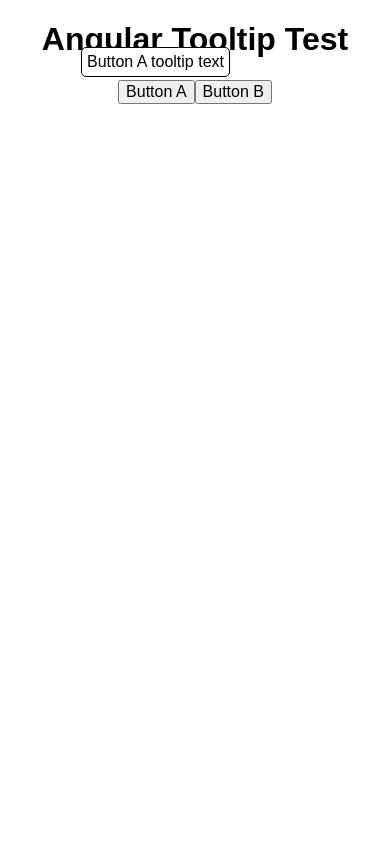
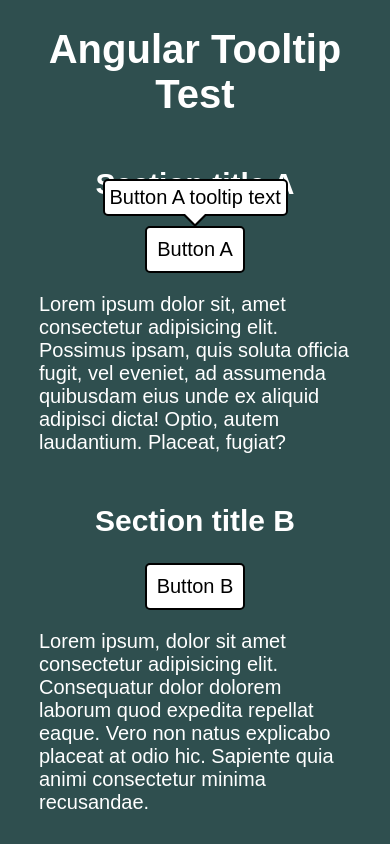
Before and after one commit to laurheth/angular-tooltip-test, an Angular app: page / in a window 390 px wide. Both pictures are taken after a click on the button "Button A". Shown: the top 844 px of the page. Built offline with nearby package versions, Linux system fonts and the light colour scheme.

Commit message:
Finishing touches, and some responsiveness.

```diff
--- a/src/app/app.component.html
+++ b/src/app/app.component.html
@@ -1,9 +1,41 @@
+<header>
+  <div class="wrapper">
     <h1>Angular Tooltip Test</h1>
+  </div>
+</header>
 
+<section>
+  <div class="wrapper">
+    <h2>Section title A</h2>
+    <!-- tooltip is added by a directive -->
     <button [appTooltip]="'Button A tooltip text'">
       Button A
     </button>
+    <p>
+      Lorem ipsum dolor sit, amet consectetur adipisicing elit. Possimus ipsam, quis soluta officia fugit, vel eveniet, ad assumenda quibusdam eius unde ex aliquid adipisci dicta! Optio, autem laudantium. Placeat, fugiat?
+    </p>
+  </div>
+</section>
 
+<section>
+  <div class="wrapper">
+    <h2>Section title B</h2>
+    <!-- tooltip is added by a directive -->
     <button [appTooltip]="'Button B tooltip text'">
       Button B
     </button>
+    <p>Lorem ipsum, dolor sit amet consectetur adipisicing elit. Consequatur dolor dolorem laborum quod expedita repellat eaque. Vero non natus explicabo placeat at odio hic. Sapiente quia animi consectetur minima recusandae.</p>
+  </div>
+</section>
+
+<!-- This section is just here as an excuse to scroll up and down a bit -->
+<section>
+  <div class="wrapper">
+    <h2>A large section of text so you can scroll a bit</h2>
+    <p>Lorem, ipsum dolor sit amet consectetur adipisicing elit. Alias dolorem quibusdam quod cumque nesciunt error culpa consequatur, saepe iusto ipsam perferendis corporis minima voluptatum vitae quam animi natus veniam. Et.</p>
+    <p>Nesciunt aspernatur modi sapiente hic totam tempora dolor accusamus quasi culpa dolores optio mollitia, quibusdam eum magni eveniet esse architecto sequi fugit explicabo, quo adipisci, velit impedit nisi consequatur. Excepturi.</p>
+    <p>Quia, minima. Libero, debitis pariatur illum, molestias totam reprehenderit veritatis hic, nesciunt optio alias modi impedit cumque. Consequatur quis natus enim ipsam in, tenetur ullam maxime minima atque odit labore?</p>
+    <p>Fugiat fugit autem culpa, corrupti iusto quam consectetur adipisci earum aliquid omnis atque cum sapiente debitis commodi, accusantium cumque illum dolorum sequi. Deserunt, accusamus? Ex amet magnam suscipit porro saepe?</p>
+    <p>Nobis officia eaque quos odit similique voluptate ipsum nostrum mollitia itaque pariatur aliquam, nulla veritatis natus excepturi, necessitatibus, aliquid explicabo architecto provident totam obcaecati animi perferendis soluta! Vero, in praesentium.</p>
+  </div>
+</section>
--- a/src/app/app.component.scss
+++ b/src/app/app.component.scss
@@ -0,0 +1,11 @@
+// wrapper
+.wrapper {
+    width: 80%;
+    max-width: 1000px;
+    margin: 0 auto;
+}
+
+// space sections out a bit
+section {
+    margin: 50px 0;
+}
--- a/src/app/tooltip.directive.ts
+++ b/src/app/tooltip.directive.ts
@@ -1,4 +1,4 @@
-import { Directive, ViewContainerRef, ComponentFactoryResolver, Input, ComponentRef, HostBinding, HostListener, ElementRef } from '@angular/core';
+import { Directive, ViewContainerRef, ComponentFactoryResolver, Input, ComponentRef, HostBinding, HostListener, ElementRef, OnDestroy } from '@angular/core';
 import { TooltipComponent } from './tooltip/tooltip.component';
 import { TooltipManagerService } from './tooltip-manager.service';
 import { v4 as uuidv4 } from 'uuid';
@@ -6,10 +6,12 @@ import { v4 as uuidv4 } from 'uuid';
 @Directive({
   selector: '[appTooltip]'
 })
-export class TooltipDirective {
+export class TooltipDirective implements OnDestroy {
 
+  // Reference to the actual tooltip
   componentRef: ComponentRef<TooltipComponent>;
 
+  // ID for aria-describedby
   tooltipId: string;
 
   constructor(
@@ -18,29 +20,36 @@ export class TooltipDirective {
     private componentFactoryResolver: ComponentFactoryResolver,
     private elementRef: ElementRef
     ) {
+      // Generate the tooltip and attached it
       const componentFactory = this.componentFactoryResolver.resolveComponentFactory(TooltipComponent);
       this.componentRef = this.viewContainerRef.createComponent(componentFactory);
 
       this.tooltipManagerService.addTooltipRef(this.componentRef);
 
+      // Get a unique ID, to connect the two elements via aria-describedby
       this.tooltipId = uuidv4();
 
+      // Pass some information to the tooltip
       this.componentRef.instance.tooltipId = this.tooltipId;
       this.describedBy = this.tooltipId;
-      this.componentRef.instance.positionRef = this.elementRef;
+      this.componentRef.instance.targetRef = this.elementRef;
     }
 
+    // Tooltip text as input
     @Input() set appTooltip(tooltipText: string) {
       this.componentRef.instance.tooltipText = tooltipText;
     }
 
+    // Hostbinding for attributes
     @HostBinding('attr.aria-describedby') describedBy: string;
     @HostBinding('attr.hasTooltip') hasTooltip = true;
 
+    // Open tooltip on click
     @HostListener('click') onClick() {
       this.tooltipManagerService.openTooltip(this.componentRef);
     }
 
+    // Ensure the tooltip is removed from the service, and destroyed, if this element is destroyed.
     ngOnDestroy() {
       this.tooltipManagerService.removeTooltipRef(this.componentRef);
       this.componentRef.destroy();
--- a/src/app/tooltip/tooltip.component.html
+++ b/src/app/tooltip/tooltip.component.html
@@ -3,6 +3,7 @@
     id={{tooltipId}}
     [ngStyle]=positionStyle
     hasTooltip
+    [ngClass]="{'tooltip': true, 'bottomArrow': aboveTarget, 'topArrow': !aboveTarget}"
     >
     {{tooltipText}}
 </div>
--- a/src/app/tooltip/tooltip.component.scss
+++ b/src/app/tooltip/tooltip.component.scss
@@ -1,7 +1,58 @@
-div {
+.tooltip {
     position: absolute;
     background: #ffffff;
-    border: 1px solid black;
+    color: #000000;
+    border: 2px solid black;
     padding: 5px;
     border-radius: 5px;
+
+    // Shared styles for both arrow types
+    &::after, &::before {
+        left: 50%;
+        border: solid transparent;
+        content: " ";
+        height: 0;
+        width: 0;
+        position: absolute;
+        pointer-events: none;
+    }
+
+    &::after {
+        border-color: transparent;
+        border-width: 10px;
+        margin-left: -10px;
+    }
+    &::before {
+        border-color: transparent;
+        border-width: 13px;
+        margin-left: -13px;
+    }
+
+    // Arrow on bottom of tooltip
+    &.bottomArrow {
+        &::after, &::before {
+            top: 100%;
+        }
+
+        &::after {
+            border-top-color: #ffffff;
+        }
+        &::before {
+            border-top-color: #000000;
+        }
+    }
+
+    // Arrow on top of tooltip
+    &.topArrow {
+        &::after, &::before {
+            bottom: 100%;
+        }
+
+        &::after {
+            border-bottom-color: #ffffff;
+        }
+        &::before {
+            border-bottom-color: #000000;
+        }
+    }
 }
--- a/src/app/tooltip/tooltip.component.ts
+++ b/src/app/tooltip/tooltip.component.ts
@@ -8,22 +8,34 @@ import { Identifiers } from '@angular/compiler';
 })
 export class TooltipComponent implements OnInit {
 
+  // Text to show in the tooltip
   @Input() tooltipText: string;
+  // ID, to match the targets "aria-describedby"
   @Input() tooltipId: string;
-  @Input() positionRef: any;
+  // Reference to the target
+  @Input() targetRef: any;
 
+  // Styles that are updated about the tooltip
   positionStyle={
     visibility: 'hidden',
     top: '0',
     left: '0',
   };
 
+  aboveTarget=true;
+  visible=false;
+  arrowSpace=14;
+
   constructor() { }
 
+  // Get an initial position
   ngOnInit(): void {
+    // It seems to take at least one update for tooltip size to be accurate, so use setTimeout to make sure it is executed last
     setTimeout(()=>this.updatePosition(),0);
   }
 
+  // Listen for scroll + window resizing
+  @HostListener('window:scroll',[])
   @HostListener('window:resize',[])
   onWindowResize(): void {
     this.updatePosition();
@@ -32,19 +44,30 @@ export class TooltipComponent implements OnInit {
   @ViewChild('tooltipElement') tooltipRef: ElementRef;
 
   updatePosition() {
-    if(this.tooltipRef) {
-
+    if(this.tooltipRef && this.visible) {
       // Start from top left corner of element to be tooltipped
-      let left = this.positionRef.nativeElement.offsetLeft;
-      let top = this.positionRef.nativeElement.offsetTop;
+      let left = this.targetRef.nativeElement.offsetLeft;
+      let top = this.targetRef.nativeElement.offsetTop;
 
       // Offset to middle of that element
-      left += this.positionRef.nativeElement.clientWidth / 2;
-      // top -= this.positionRef.nativeElement.clientHeight / 2;
+      left += this.targetRef.nativeElement.clientWidth / 2;
+      // top -= this.targetRef.nativeElement.clientHeight / 2;
 
       // Offset by size of tooltip
       left -= this.tooltipRef.nativeElement.clientWidth / 2;
-      top -= this.tooltipRef.nativeElement.clientHeight + 5;
+
+      // We want the tooltip to respond to page scroll, so lets figure out where the tooltip will end up
+      const scrollPosition = this.targetRef.nativeElement.getBoundingClientRect().top;
+      if (scrollPosition - this.arrowSpace - this.tooltipRef.nativeElement.clientHeight < 0) {
+        // Below the target, move it down by arrow size + size of the target element
+        top += this.arrowSpace + this.targetRef.nativeElement.clientHeight;
+        this.aboveTarget=false;
+      }
+      else {
+        // Above the target. Move up by the arrow size + tooltip height.
+        top -= this.tooltipRef.nativeElement.clientHeight + this.arrowSpace;
+        this.aboveTarget=true;
+      }
 
       this.positionStyle.left = `${left}px`;
       this.positionStyle.top = `${top}px`;
@@ -53,10 +76,13 @@ export class TooltipComponent implements OnInit {
   }
 
   show() {
+    this.visible=true;
+    this.updatePosition();
     this.positionStyle.visibility='visible';
   }
 
   hide() {
+    this.visible=false;
     this.positionStyle.visibility='hidden';
   }
 
--- a/src/styles.scss
+++ b/src/styles.scss
@@ -7,7 +7,33 @@ article,aside,details,figcaption,figure,footer,header,hgroup,nav,section,summary
 
 .visuallyHidden:not(:focus):not(:active) { position: absolute; width: 1px; height: 1px; margin: -1px;border: 0;padding: 0;white-space: nowrap;clip-path: inset(100%);clip: rect(00 0 0);overflow: hidden;}
 
-// Global styles
+html {
+    font-size: 125%;
+}
+
 body {
     text-align: center;
+    background-color: darkslategray;
+    color: white;
 }
+
+p {
+    text-align: left;
+    font-size: 1rem;
+}
+
+h1 {
+    font-size: 2rem;
+}
+
+h2 {
+    font-size: 1.5rem;
+}
+
+button {
+    padding: 10px;
+    border-radius: 5px;
+    border: 2px solid black;
+    color: black;
+    background: white;
+}
```
Also changed, not shown: src/app/tooltip-manager.service.ts (+12 -0 lines). Lines whose indentation alone changed are shown as unchanged.
